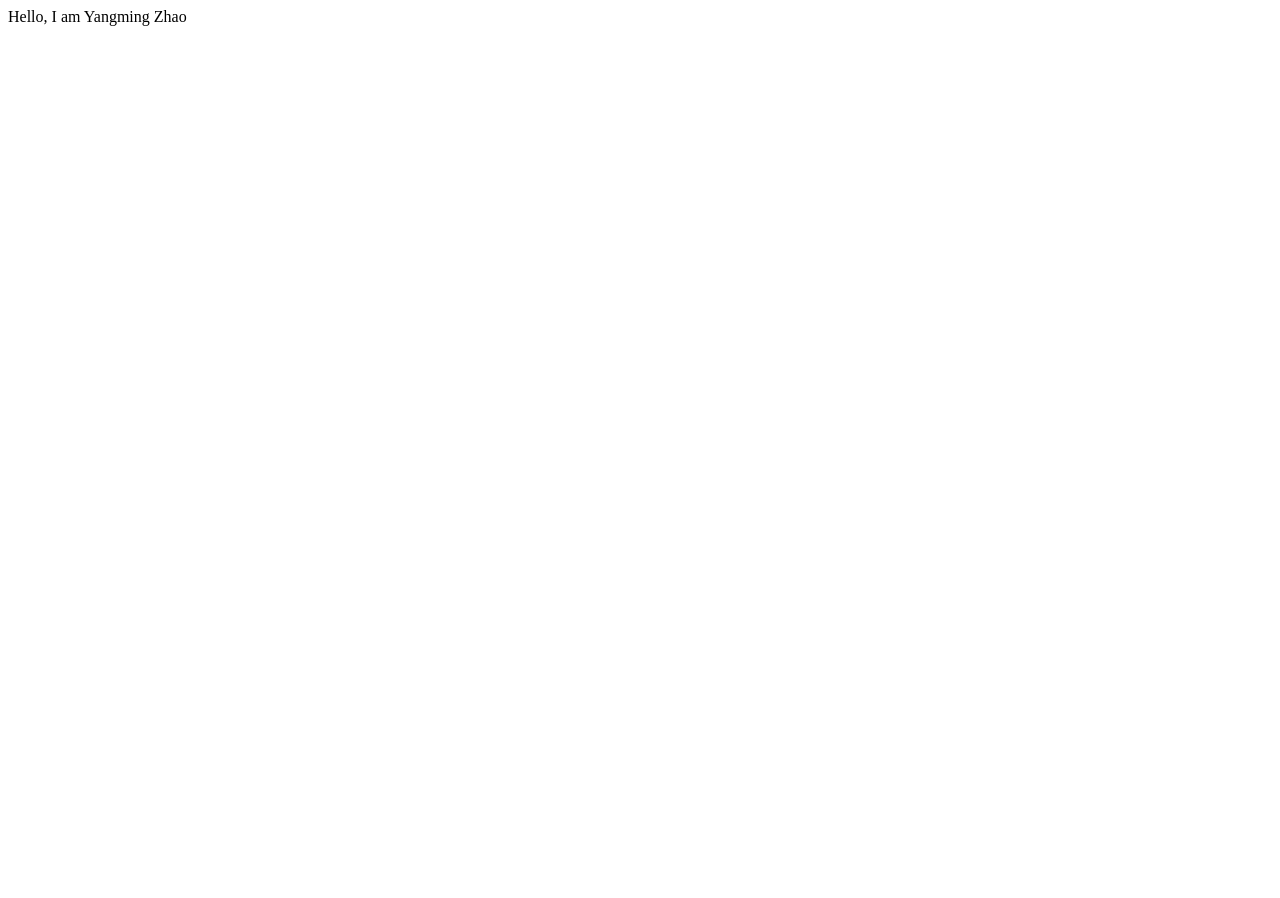
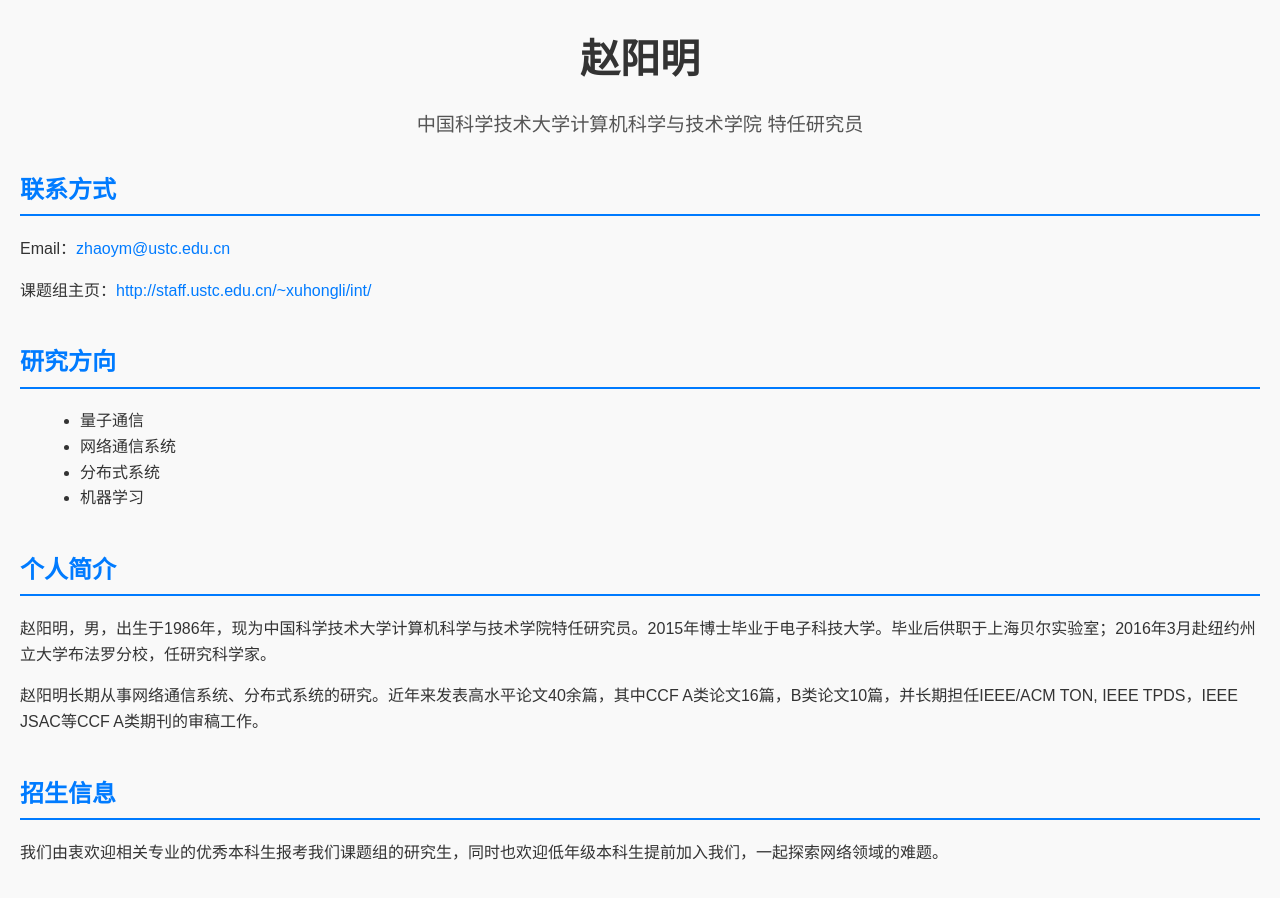
Before and after one commit to nju-zhaoym/home, a plain HTML site: page index.html in a window 1280 px wide. Before the commit the page ends 800 px from the top, so only its background shows below. Drawn offline with Linux system fonts and the light colour scheme.

Commit message:
Update index.html

```diff
--- a/index.html
+++ b/index.html
@@ -1 +1,82 @@
-Hello, I am Yangming Zhao
+<!DOCTYPE html>
+<html lang="zh-CN">
+<head>
+    <meta charset="UTF-8">
+    <meta name="viewport" content="width=device-width, initial-scale=1.0">
+    <title>赵阳明 - 个人学术主页</title>
+    <style>
+        body {
+            font-family: Arial, sans-serif;
+            line-height: 1.6;
+            margin: 20px;
+            padding: 0;
+            background-color: #f9f9f9;
+            color: #333;
+        }
+        header {
+            text-align: center;
+            margin-bottom: 30px;
+        }
+        h1 {
+            font-size: 2.5em;
+            margin-bottom: 10px;
+        }
+        p.subtitle {
+            font-size: 1.2em;
+            color: #555;
+        }
+        section {
+            margin-bottom: 40px;
+        }
+        h2 {
+            border-bottom: 2px solid #007BFF;
+            padding-bottom: 5px;
+            color: #007BFF;
+        }
+        ul {
+            list-style-type: disc;
+            margin-left: 20px;
+        }
+        a {
+            color: #007BFF;
+            text-decoration: none;
+        }
+        a:hover {
+            text-decoration: underline;
+        }
+    </style>
+</head>
+<body>
+    <header>
+        <h1>赵阳明</h1>
+        <p class="subtitle">中国科学技术大学计算机科学与技术学院 特任研究员</p>
+    </header>
+
+    <section>
+        <h2>联系方式</h2>
+        <p>Email：<a href="mailto:zhaoym@ustc.edu.cn">zhaoym@ustc.edu.cn</a></p>
+        <p>课题组主页：<a href="http://staff.ustc.edu.cn/~xuhongli/int/" target="_blank">http://staff.ustc.edu.cn/~xuhongli/int/</a></p>
+    </section>
+
+    <section>
+        <h2>研究方向</h2>
+        <ul>
+            <li>量子通信</li>
+            <li>网络通信系统</li>
+            <li>分布式系统</li>
+            <li>机器学习</li>
+        </ul>
+    </section>
+
+    <section>
+        <h2>个人简介</h2>
+        <p>赵阳明，男，出生于1986年，现为中国科学技术大学计算机科学与技术学院特任研究员。2015年博士毕业于电子科技大学。毕业后供职于上海贝尔实验室；2016年3月赴纽约州立大学布法罗分校，任研究科学家。</p>
+        <p>赵阳明长期从事网络通信系统、分布式系统的研究。近年来发表高水平论文40余篇，其中CCF A类论文16篇，B类论文10篇，并长期担任IEEE/ACM TON, IEEE TPDS，IEEE JSAC等CCF A类期刊的审稿工作。</p>
+    </section>
+
+    <section>
+        <h2>招生信息</h2>
+        <p>我们由衷欢迎相关专业的优秀本科生报考我们课题组的研究生，同时也欢迎低年级本科生提前加入我们，一起探索网络领域的难题。</p>
+    </section>
+</body>
+</html>
```
